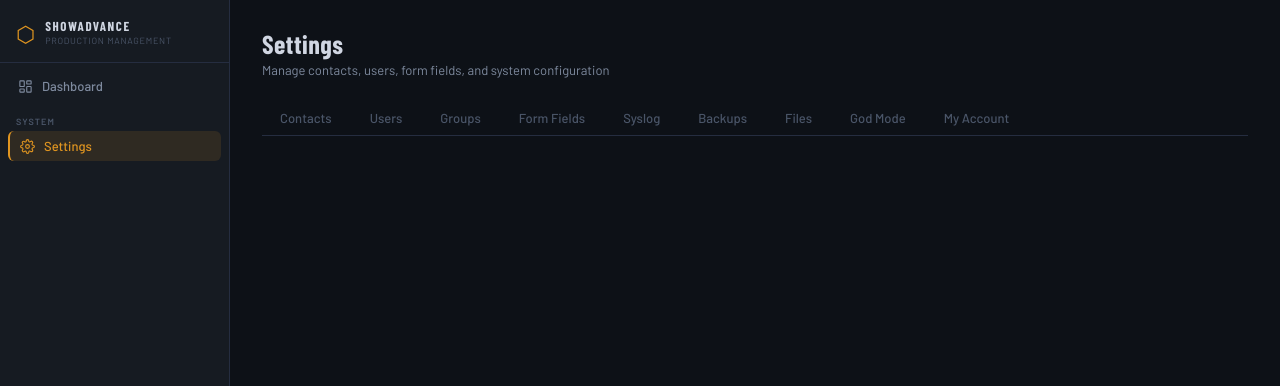
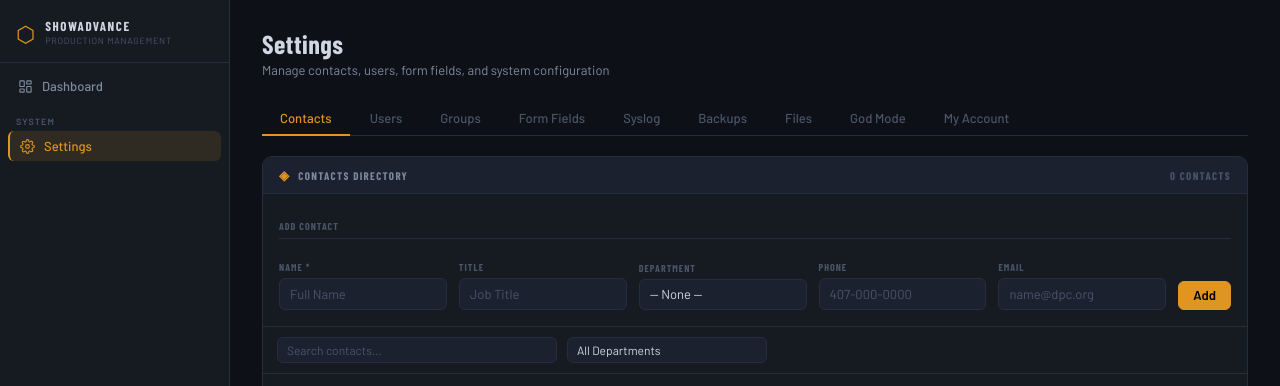
Before and after one commit to ShowSysDan/ShowAdvance, a Flask app: page /settings in a window 1280 px wide. Shown: the top 386 px of the page. Run offline with Flask 3, Linux system fonts and the light colour scheme; the visitor is signed in with stand-in values (Sample User, id 1); data that the repository does not hold is empty; some libraries are stand-ins or nearby versions.

Commit message:
Fix settings JS - use {% if %} tags instead of {{ }} to avoid Jinja2 autoescape
The previous fix changed {{ '"contacts"' }} to {{ "'contacts'" }} but Jinja2
autoescape also escapes single quotes (to &#39;), so the rendered JS was still
invalid. Using raw {% if %} block tags instead produces literal JS text that
is never processed by the autoescape filter.

https://claude.ai/code/session_01SjpU7X6bX4sM6JRmHNVrCh

```diff
--- a/templates/settings.html
+++ b/templates/settings.html
@@ -1061,7 +1061,7 @@ async function adminDeleteFile(showId, fileId, btn) {
   // Activate tab from URL hash or server-side default
   const hash = location.hash.replace('#','');
   const validTabs = ['contacts','users','groups','fields','syslog','backups','account','files','godmode'];
-  const defaultTab = {{ ("'contacts'" if (user.role == 'admin' or is_content_admin) else "'users'") }};
+  const defaultTab = {% if user.role == 'admin' or is_content_admin %}'contacts'{% else %}'users'{% endif %};
   switchSettingsTab(validTabs.includes(hash) ? hash : {% if active_tab %}'{{ active_tab }}'{% else %}defaultTab{% endif %});
 })();
 </script>
```
